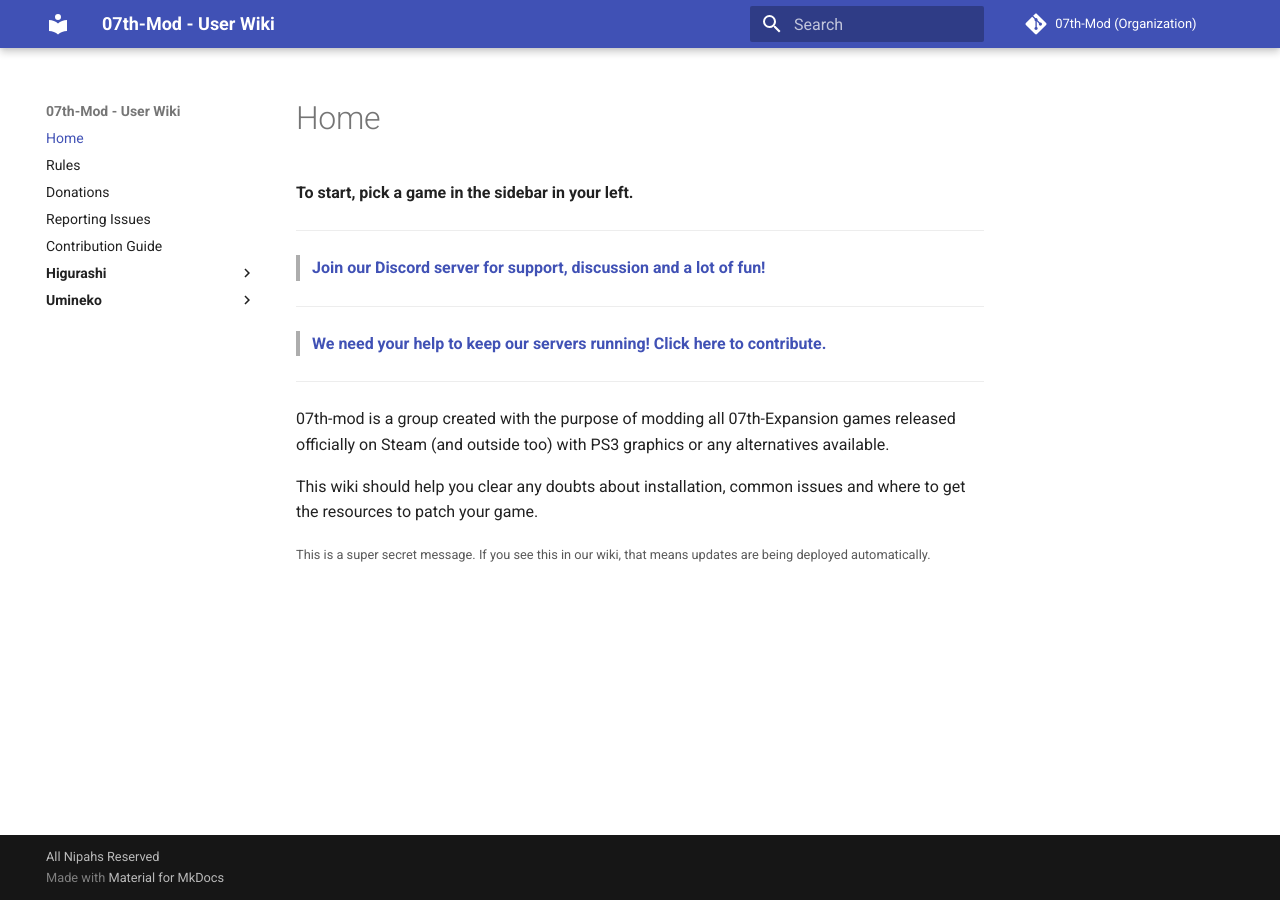
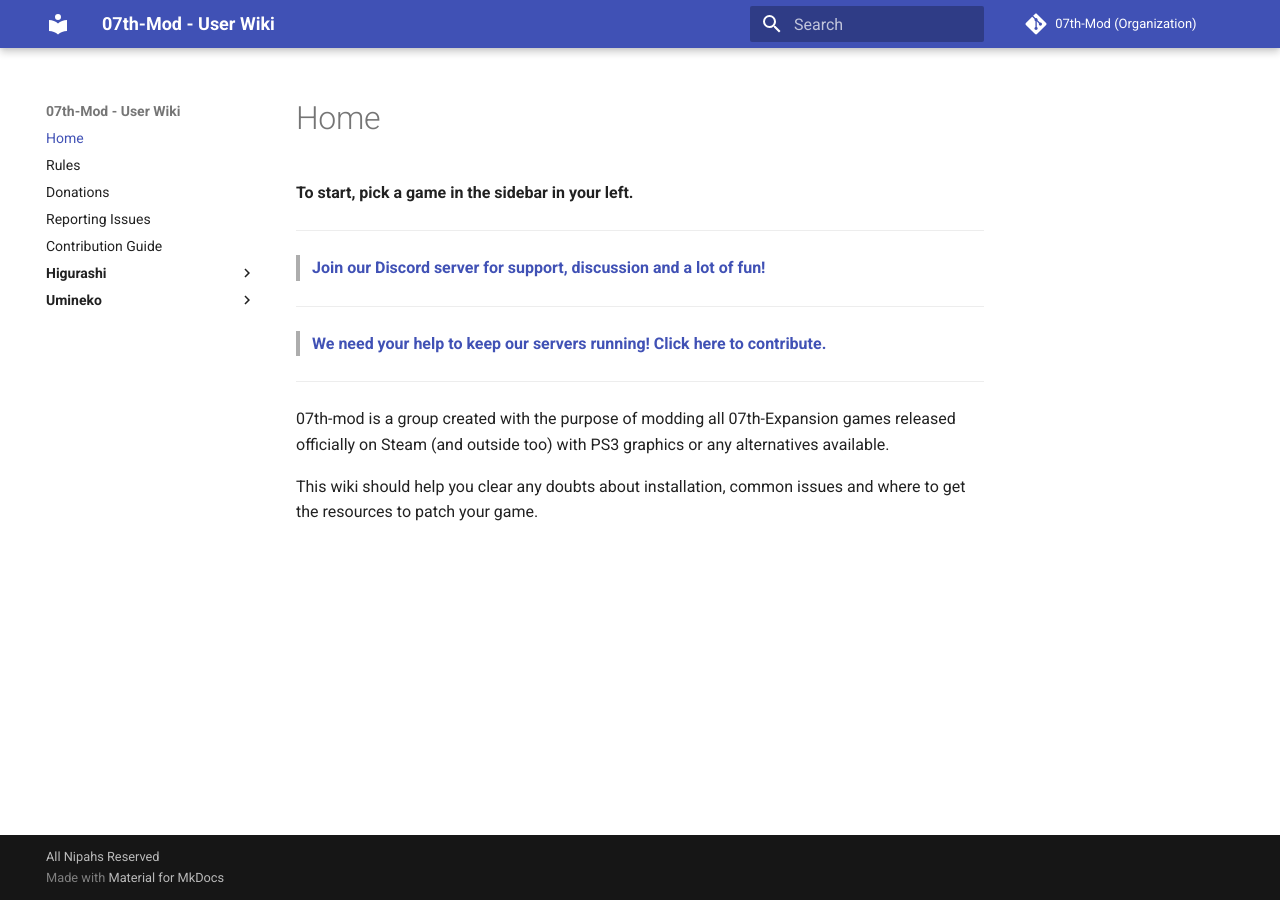
Before and after one commit to 07th-mod/wiki, an MkDocs documentation site: the page built from docs/index.md, in a window 1280 px wide. Built offline with MkDocs 1.6.1 and Material for MkDocs 9.7.7, drawn with Linux system fonts in a browser that asks for light colours.

Commit message:
Update index.md

```diff
--- a/docs/index.md
+++ b/docs/index.md
@@ -8,5 +8,3 @@
 07th-mod is a group created with the purpose of modding all 07th-Expansion games released officially on Steam (and outside too) with PS3 graphics or any alternatives available.
 
 This wiki should help you clear any doubts about installation, common issues and where to get the resources to patch your game.
-
-<small>This is a super secret message. If you see this in our wiki, that means updates are being deployed automatically.</small>
```
